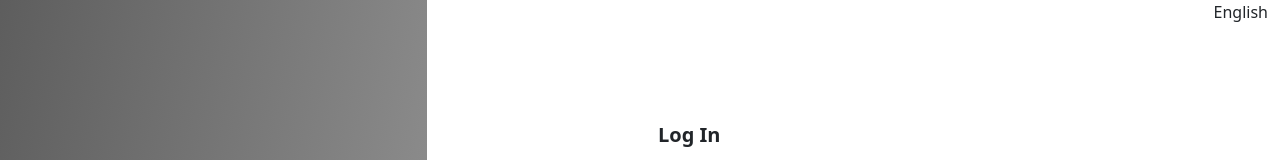
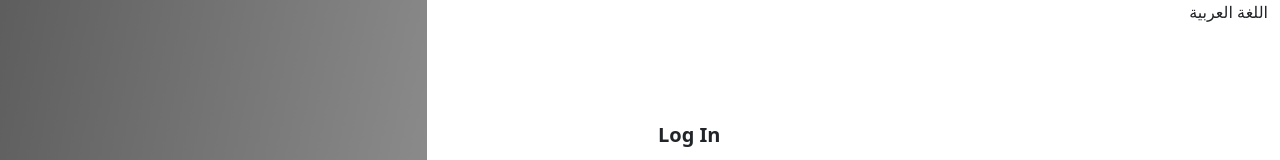
Before and after one commit to HuAyAlmualem/Hussain-Almuallim-test, a Vue app: page / in a window 1280 px wide. Shown: the top 160 px of the page. Built offline with nearby package versions, Linux system fonts and the light colour scheme.

Commit message:
small change

```diff
--- a/src/i18n.js
+++ b/src/i18n.js
@@ -12,7 +12,7 @@ const messages = {
     loginButton: 'Log in',
     loginWithGoogle: 'Log in with Google',
     backToHomePage: 'Back to home page',
-    language: 'English',
+    language: 'اللغة العربية',
   },
   ar: {
     login: 'تسجيل الدخول',
@@ -24,7 +24,7 @@ const messages = {
     loginButton: 'تسجيل الدخول',
     loginWithGoogle: 'تسجيل الدخول باستخدام جوجل',
     backToHomePage: 'العودة إلى الصفحة الرئيسية',
-    language: 'االلغة العربية',
+    language: 'English',
   },
 };
 
```
